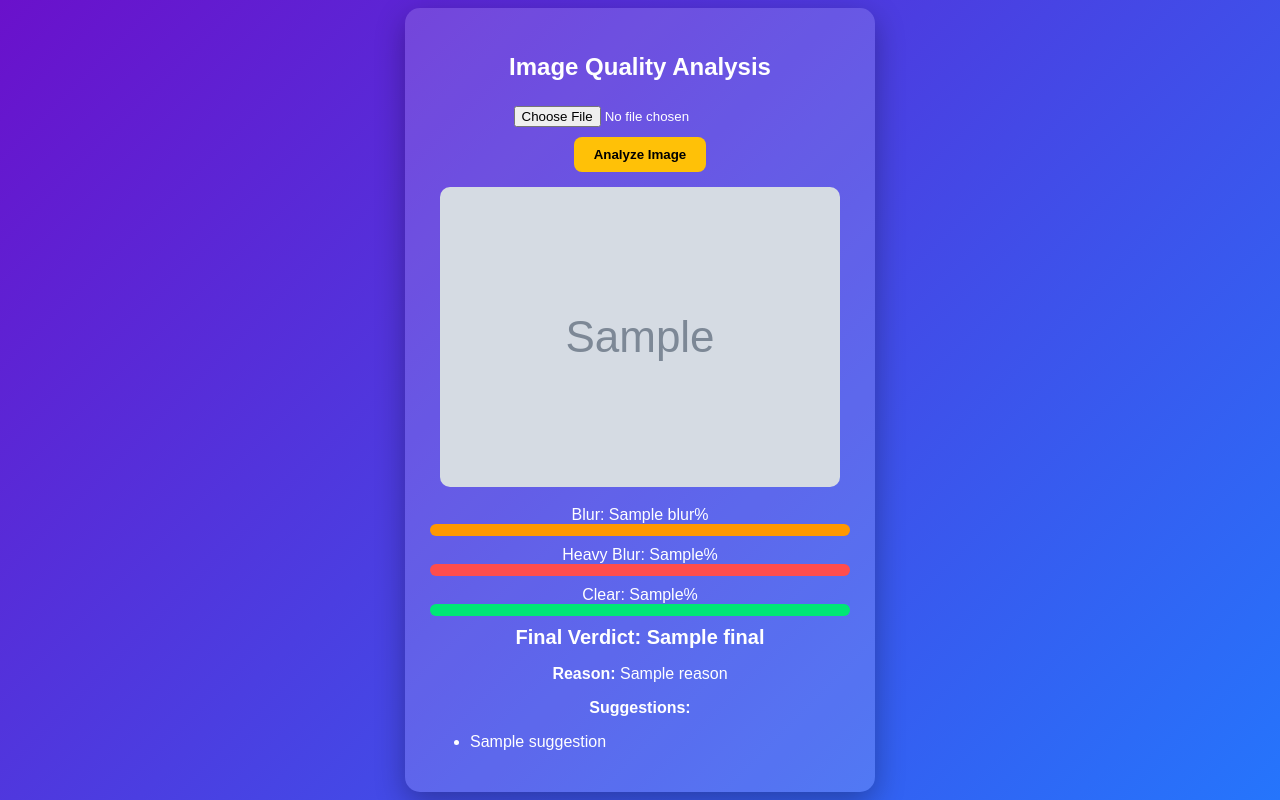
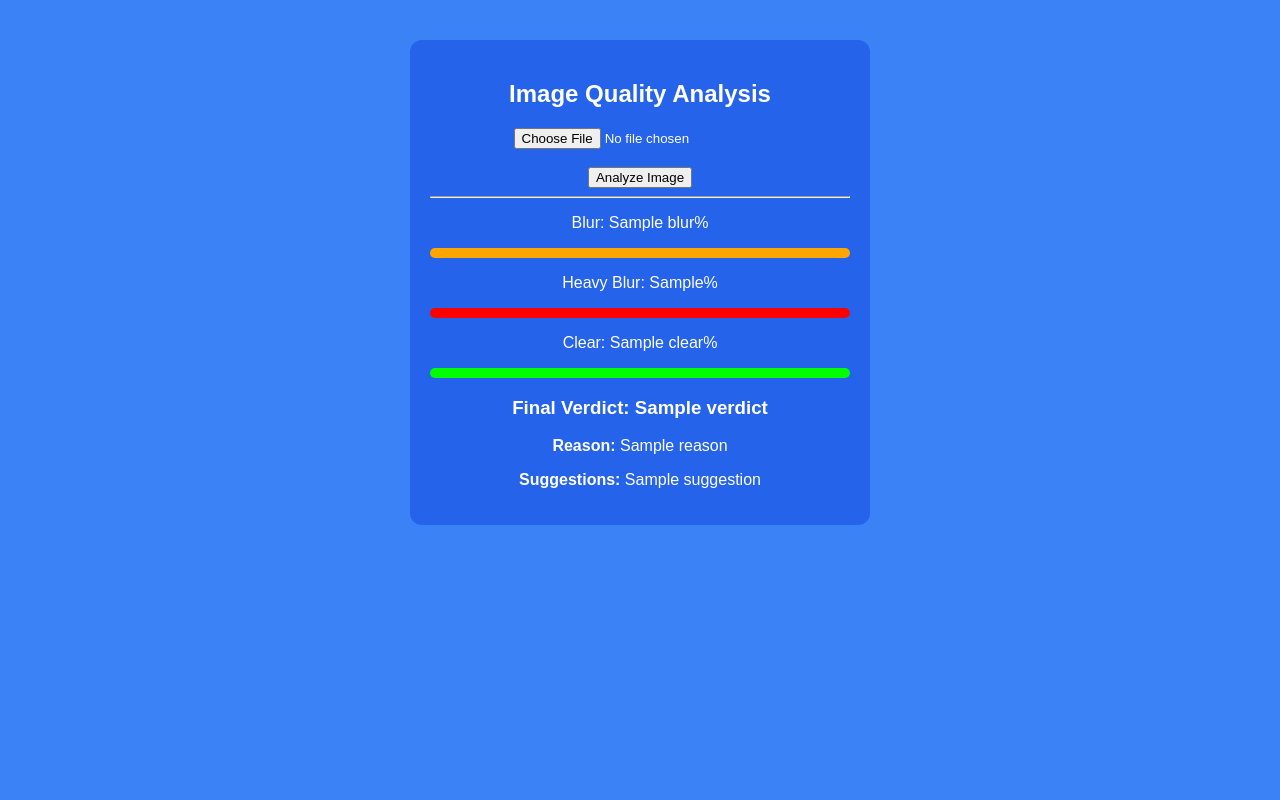
Before and after one commit to Jaswanth05-adabala/image-quality-analyzer, a Flask app: template templates/index.html in a window 1280 px wide. Run offline with Flask 3, Linux system fonts and the light colour scheme; the template is opened without the code that fills it: most values are stand-ins (such as "Sample title", 1, 10 or a date in 2020); grey boxes marked "Sample" are stand-in pictures.

Commit message:
final fix: show percentages, reason, suggestions

```diff
--- a/main.py
+++ b/main.py
@@ -1,89 +1,60 @@
 from flask import Flask, render_template, request
 import cv2
 import numpy as np
-from PIL import Image
-import io
-import base64
 import os
 
 app = Flask(__name__)
 
-def analyze_blur(image):
-    gray = cv2.cvtColor(image, cv2.COLOR_BGR2GRAY)
-    laplacian_var = cv2.Laplacian(gray, cv2.CV_64F).var()
-
-    # Heuristic thresholds
-    if laplacian_var < 50:
-        verdict = "Heavy Blur"
-        reason = "Image is extremely blurred due to strong motion or defocus."
-        suggestions = [
-            "Use a tripod or stable surface",
-            "Improve lighting",
-            "Avoid camera shake",
-            "Use higher shutter speed"
-        ]
-        blur = 20
-        heavy_blur = 75
-        clear = 5
-
-    elif laplacian_var < 120:
-        verdict = "Blur"
-        reason = "Image has noticeable blur, likely due to mild motion or focus issue."
-        suggestions = [
-            "Hold camera steady",
-            "Tap to focus before capture",
-            "Increase light exposure"
-        ]
-        blur = 55
-        heavy_blur = 20
-        clear = 25
-
-    else:
-        verdict = "Clear"
-        reason = "Image is sharp and clear with good focus."
-        suggestions = [
-            "No improvement needed",
-            "Image is suitable for use"
-        ]
-        blur = 10
-        heavy_blur = 5
-        clear = 85
-
-    return blur, heavy_blur, clear, verdict, reason, suggestions
-
-
 @app.route("/", methods=["GET", "POST"])
 def index():
-    image_data = None
-    blur = heavy_blur = clear = None
-    verdict = reason = None
-    suggestions = []
+    result = None
 
     if request.method == "POST":
         file = request.files["image"]
+
         if file:
-            img_bytes = file.read()
-            image = Image.open(io.BytesIO(img_bytes)).convert("RGB")
-            open_cv_image = np.array(image)
-            open_cv_image = open_cv_image[:, :, ::-1].copy()
+            # Read image
+            image_bytes = np.frombuffer(file.read(), np.uint8)
+            image = cv2.imdecode(image_bytes, cv2.IMREAD_COLOR)
 
-            blur, heavy_blur, clear, verdict, reason, suggestions = analyze_blur(open_cv_image)
+            gray = cv2.cvtColor(image, cv2.COLOR_BGR2GRAY)
 
-            buffered = io.BytesIO()
-            image.save(buffered, format="PNG")
-            image_data = base64.b64encode(buffered.getvalue()).decode()
+            # Blur detection using Laplacian
+            blur_score = cv2.Laplacian(gray, cv2.CV_64F).var()
 
-    return render_template(
-        "index.html",
-        image_data=image_data,
-        blur=blur,
-        heavy_blur=heavy_blur,
-        clear=clear,
-        verdict=verdict,
-        reason=reason,
-        suggestions=suggestions
-    )
+            # Logic
+            if blur_score < 50:
+                blur = 20
+                heavy_blur = 75
+                clear = 5
+                verdict = "HEAVY BLUR"
+                reason = "Image is extremely blurred"
+                suggestion = "Use tripod, increase focus, avoid motion"
+            elif blur_score < 150:
+                blur = 50
+                heavy_blur = 30
+                clear = 20
+                verdict = "BLUR"
+                reason = "Image is slightly blurred"
+                suggestion = "Improve lighting and camera stability"
+            else:
+                blur = 10
+                heavy_blur = 5
+                clear = 85
+                verdict = "CLEAR"
+                reason = "Image is sharp and clear"
+                suggestion = "No improvement needed"
 
+            result = {
+                "blur": blur,
+                "heavy_blur": heavy_blur,
+                "clear": clear,
+                "verdict": verdict,
+                "reason": reason,
+                "suggestion": suggestion
+            }
+
+    return render_template("index.html", result=result)
 
 if __name__ == "__main__":
     port = int(os.environ.get("PORT", 5000))
--- a/templates/index.html
+++ b/templates/index.html
@@ -4,109 +4,60 @@
     <title>Image Quality Analysis</title>
     <style>
         body {
-            margin: 0;
-            font-family: Arial, sans-serif;
-            background: linear-gradient(135deg, #6a11cb, #2575fc);
+            background: #3b82f6;
+            font-family: Arial;
+            text-align: center;
             color: white;
-            display: flex;
-            justify-content: center;
-            align-items: center;
-            min-height: 100vh;
         }
-
         .card {
-            background: rgba(255, 255, 255, 0.15);
-            padding: 25px;
-            border-radius: 15px;
+            background: #2563eb;
             width: 420px;
-            text-align: center;
-            box-shadow: 0 10px 30px rgba(0,0,0,0.3);
+            margin: 40px auto;
+            padding: 20px;
+            border-radius: 12px;
         }
-
-        h2 {
-            margin-bottom: 15px;
+        img {
+            width: 100%;
+            border-radius: 10px;
+            margin-top: 10px;
         }
-
-        input[type="file"] {
-            margin: 10px 0;
+        .bar {
+            height: 10px;
+            border-radius: 5px;
+            margin: 6px 0;
         }
-
-        button {
-            background: #ffc107;
-            border: none;
-            padding: 10px 20px;
-            border-radius: 8px;
-            cursor: pointer;
-            font-weight: bold;
-        }
-
-        img {
-            max-width: 100%;
-            border-radius: 10px;
-            margin: 15px 0;
-        }
-
-        .bar {
-            background: rgba(255,255,255,0.3);
-            border-radius: 10px;
-            overflow: hidden;
-            height: 12px;
-            margin-bottom: 10px;
-        }
-
-        .bar span {
-            display: block;
-            height: 100%;
-        }
-
-        .red { background: #ff4d4d; }
-        .green { background: #00e676; }
-        .orange { background: #ff9800; }
-
-        .verdict {
-            font-size: 20px;
-            font-weight: bold;
-            margin: 10px 0;
-        }
-
-        ul {
-            text-align: left;
-        }
+        .orange { background: orange; }
+        .red { background: red; }
+        .green { background: lime; }
     </style>
 </head>
+<body>
 
-<body>
 <div class="card">
     <h2>Image Quality Analysis</h2>
 
     <form method="POST" enctype="multipart/form-data">
-        <input type="file" name="image" required><br>
+        <input type="file" name="image" required><br><br>
         <button type="submit">Analyze Image</button>
     </form>
 
     {% if result %}
-        <img src="{{ result.image }}">
+        <hr>
 
-        <div>Blur: {{ result.blur }}%</div>
-        <div class="bar"><span class="orange" style="width: {{ result.blur }}%;"></span></div>
+        <p>Blur: {{ result.blur }}%</p>
+        <div class="bar orange" style="width: {{ result.blur }}%"></div>
 
-        <div>Heavy Blur: {{ result.heavy_blur }}%</div>
-        <div class="bar"><span class="red" style="width: {{ result.heavy_blur }}%;"></span></div>
+        <p>Heavy Blur: {{ result.heavy_blur }}%</p>
+        <div class="bar red" style="width: {{ result.heavy_blur }}%"></div>
 
-        <div>Clear: {{ result.clear_pct }}%</div>
-        <div class="bar"><span class="green" style="width: {{ result.clear_pct }}%;"></span></div>
+        <p>Clear: {{ result.clear }}%</p>
+        <div class="bar green" style="width: {{ result.clear }}%"></div>
 
-        <div class="verdict">Final Verdict: {{ result.final }}</div>
-
+        <h3>Final Verdict: {{ result.verdict }}</h3>
         <p><b>Reason:</b> {{ result.reason }}</p>
-
-        <p><b>Suggestions:</b></p>
-        <ul>
-            {% for s in result.suggestions %}
-                <li>{{ s }}</li>
-            {% endfor %}
-        </ul>
+        <p><b>Suggestions:</b> {{ result.suggestion }}</p>
     {% endif %}
 </div>
+
 </body>
 </html>
```
